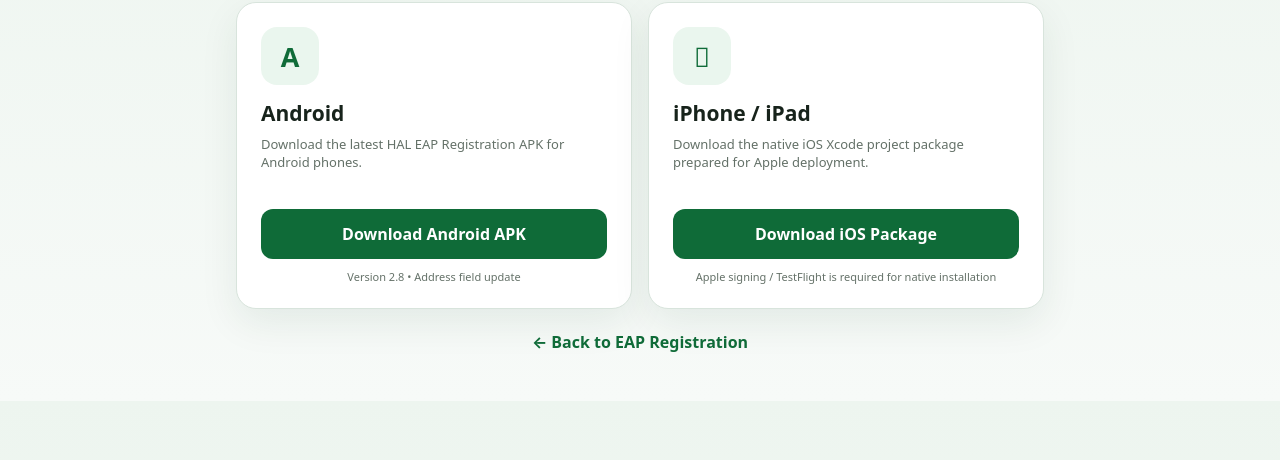
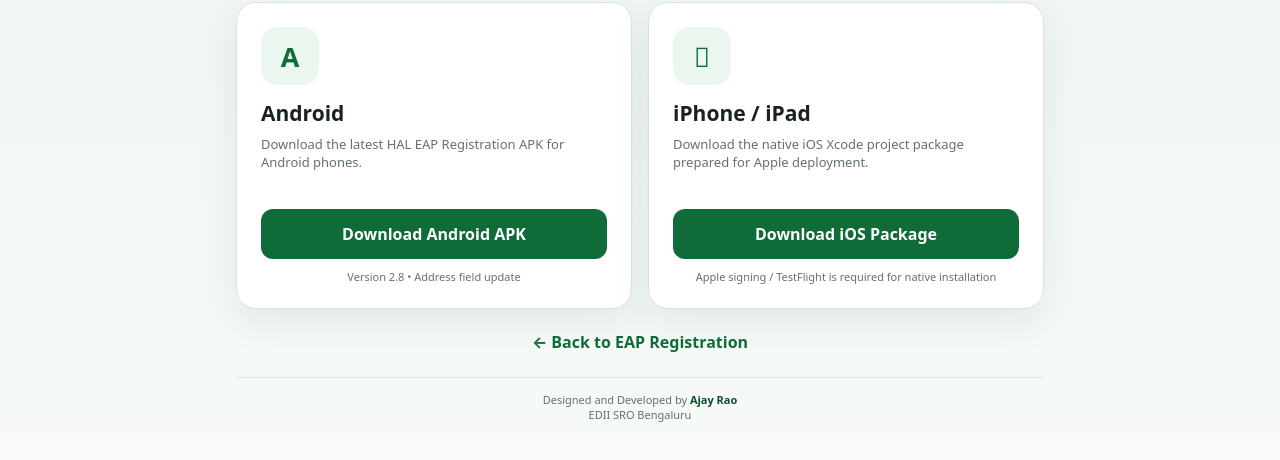
Before and after one commit to 36kuberanenterprises-tech/OptionBuyerAndroid, a website: page eapweb/public/install.html in a window 1280 px wide. Shown: the part 178-638 px from the top of the page. Drawn offline with Linux system fonts and the light colour scheme.

Commit message:
Add designer credit to app download page

```diff
--- a/eapweb/public/install.html
+++ b/eapweb/public/install.html
@@ -48,7 +48,7 @@
       </section>
     </div>
 
-    <a class="back" href="/">← Back to EAP Registration</a>
+    <a class="back" href="/">← Back to EAP Registration</a><div style="margin:24px auto 0;padding-top:14px;border-top:1px solid var(--line);text-align:center;color:var(--muted);font-size:11px">Designed and Developed by <b style="color:var(--gd)">Ajay Rao</b><br>EDII SRO Bengaluru</div>
   </main>
 </body>
 </html>
```
